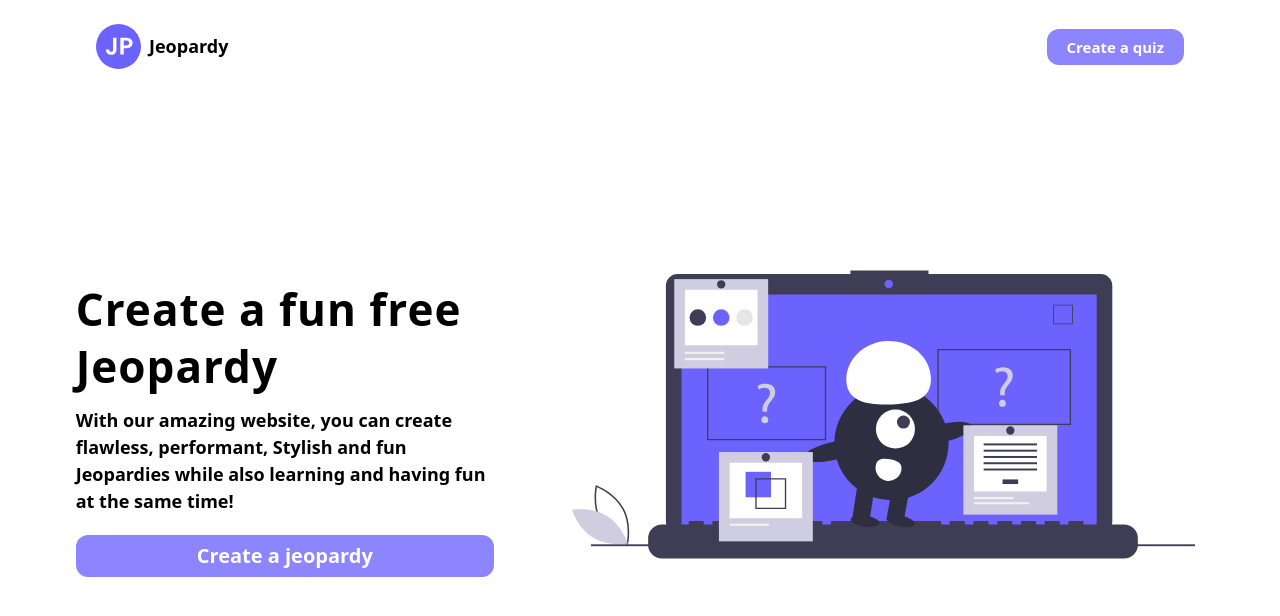
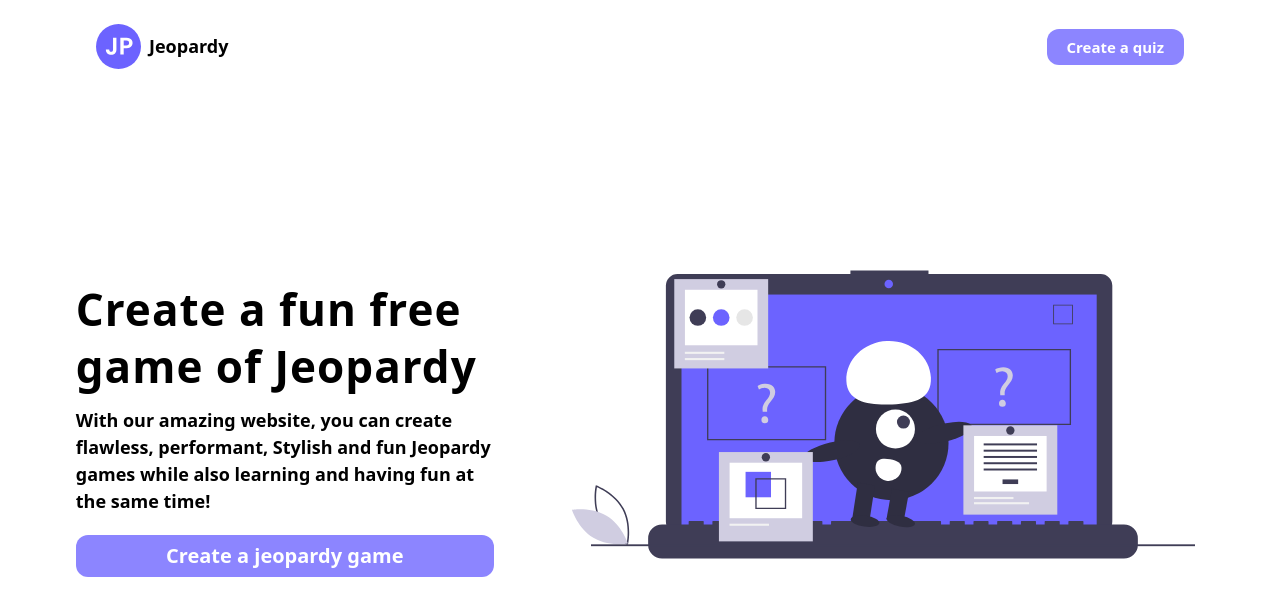
Before and after one commit to itsOdell/jeopardy, a React (Create React App) app in the folder client/: page / in a window 1280 px wide. Shown: the top 616 px of the page. Built offline with nearby package versions, Linux system fonts and the light colour scheme.

Commit message:
Updated text on Main.js

```diff
--- a/client/src/comp/Main.js
+++ b/client/src/comp/Main.js
@@ -8,11 +8,11 @@ function Main() {
         <div className="w-[95%] flex justify-around items-center m-auto flex-wrap overflow-hidden">
 
             <div className="flex flex-col items-start justify-between w-[450px] p-4 rounded-xl break-words">
-                <h1 className="text-[44px] font-semibold tracking-[1px] mt-[10px] mb-3 leading-[1.3]">Create a fun free Jeopardy</h1>
+                <h1 className="text-[44px] font-semibold tracking-[1px] mt-[10px] mb-3 leading-[1.3]">Create a fun free game of Jeopardy</h1>
                 <p className="text-[18px] font-semibold mb-5">
-                With our amazing website, you can create flawless, performant, Stylish and fun Jeopardies while also learning and having fun at the same time!
+                With our amazing website, you can create flawless, performant, Stylish and fun Jeopardy games while also learning and having fun at the same time!
                 </p>
-                <Link to="/create" className="w-full m-auto pt-[6px] pb-[6px] font-semibold rounded-xl mb-[10px] bg-[#6b63ffc6] text-white text-center transition-all _shadow">Create a jeopardy</Link>
+                <Link to="/create" className="w-full m-auto pt-[6px] pb-[6px] font-semibold rounded-xl mb-[10px] bg-[#6b63ffc6] text-white text-center transition-all _shadow">Create a jeopardy game</Link>
             </div>
 
             <div className="">
```
